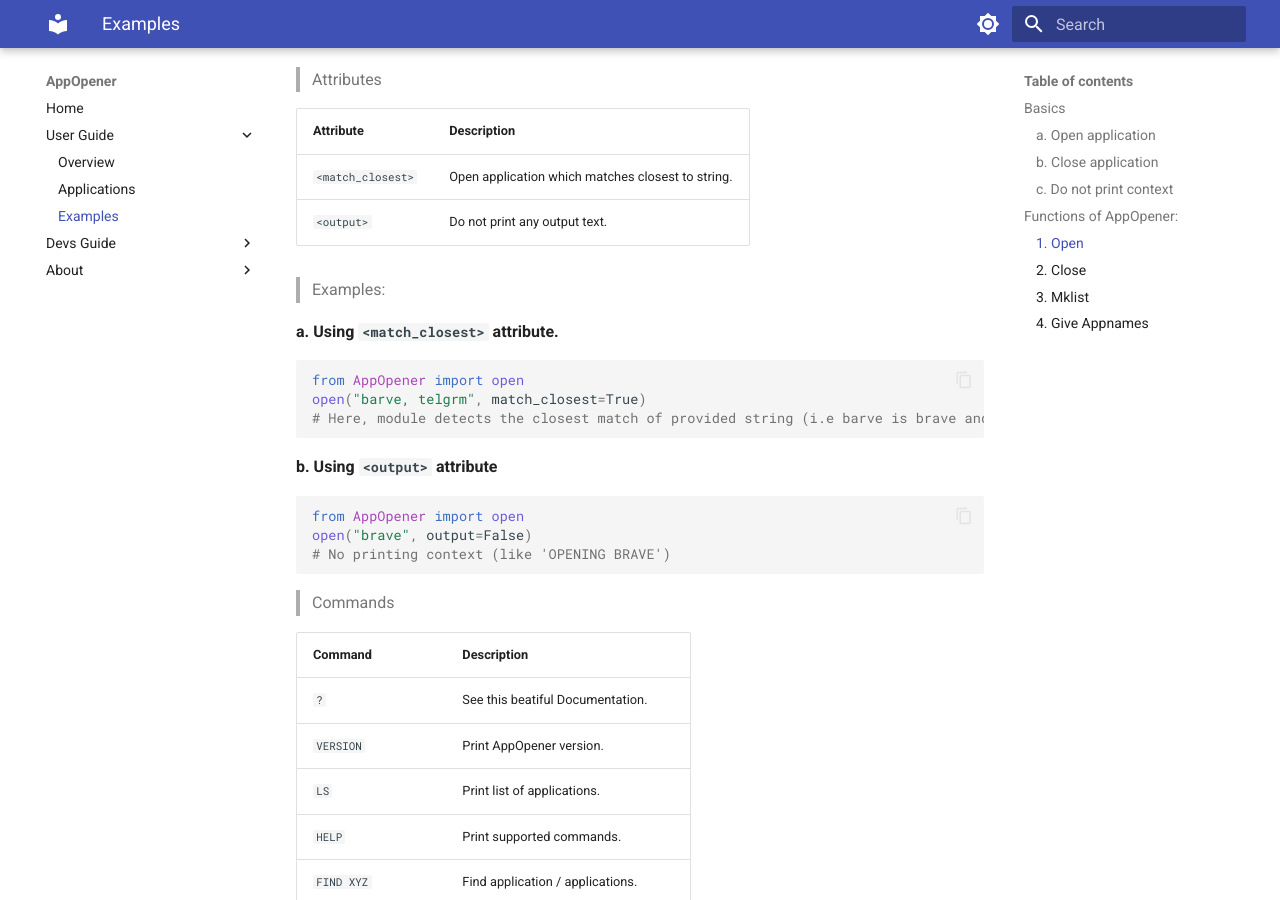
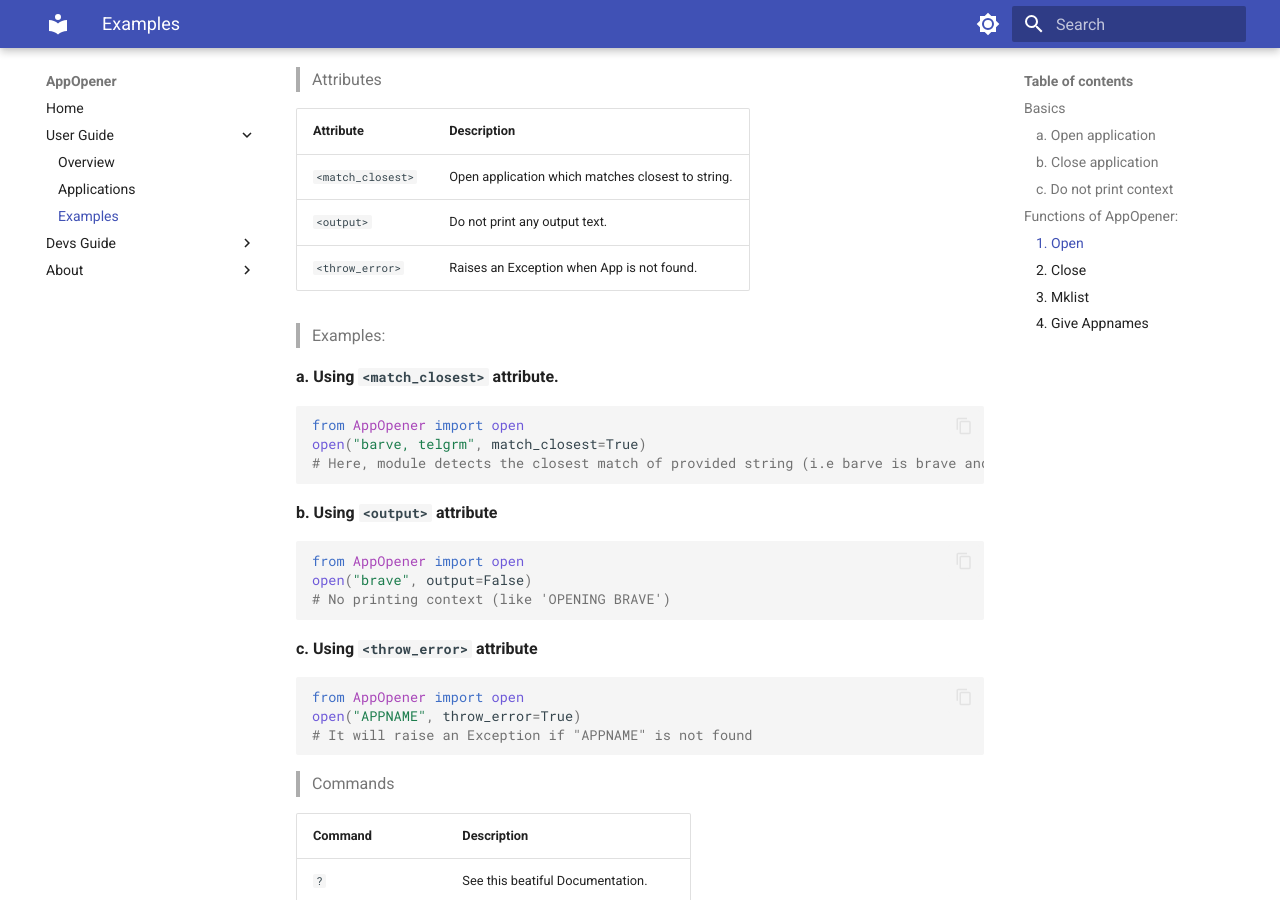
Before and after one commit to athrvvvv/AppOpener, an MkDocs documentation site: the page built from docs/Examples.md, in a window 1280 px wide and 900 px high, scrolled down 867 px. Built offline with MkDocs 1.6.1 and Material for MkDocs 9.7.7, drawn with Linux system fonts in a browser that asks for light colours; some of the changed text lies outside the part shown.

Commit message:
Changes in documentation related AppOpener v1.7 🔥

````diff
--- a/docs/Examples.md
+++ b/docs/Examples.md
@@ -40,6 +40,7 @@ close("whatsapp", output=False) #Same thing
 | ----------- | ------------------------------------ |
 | `<match_closest>`    | Open application which matches closest to string.                 |
 | `<output>`    | Do not print any output text.         |
+| `<throw_error>`    | Raises an Exception when App is not found.         |
 
 > Examples:
 
@@ -57,6 +58,14 @@ open("barve, telgrm", match_closest=True)
 from AppOpener import open
 open("brave", output=False)
 # No printing context (like 'OPENING BRAVE')
+```
+
+**c. Using `<throw_error>` attribute**
+
+``` { .py .copy }
+from AppOpener import open
+open("APPNAME", throw_error=True)
+# It will raise an Exception if "APPNAME" is not found
 ```
 
 > Commands
@@ -94,6 +103,7 @@ open("ls") # Lists installed applications
 | ----------- | ------------------------------------ |
 | `<match_closest>`    | Close application which matches closest to string.                 |
 | `<output>`    | Do not print any output text.              |
+| `<throw_error>`    | Raises an Exception when App is not found.         |
 
 
 > Examples:
@@ -112,6 +122,14 @@ close("barve, telgrm", match_closest=True)
 from AppOpener import close
 close("brave", output=False)
 # No printing context (like 'CLOSING BRAVE')
+```
+
+**c. Using `<throw_error>` attribute**
+
+``` { .py .copy }
+from AppOpener import close
+close("APPNAME", throw_error=True)
+# It will raise an Exception if "APPNAME" is not running
 ```
 
 ### 3. Mklist
````
Also changed, not shown: docs/index.md (+4 -3 lines), docs/release-notes.md (+17 -0 lines).
